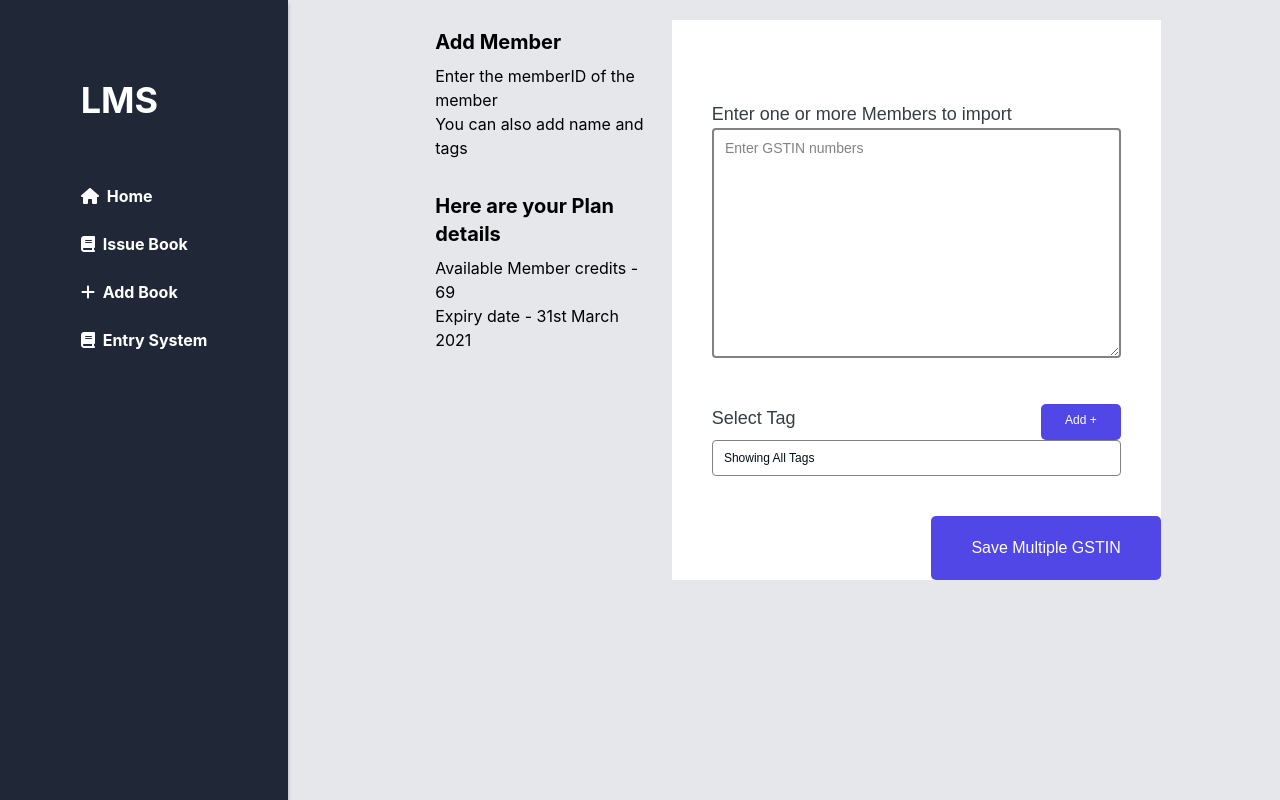
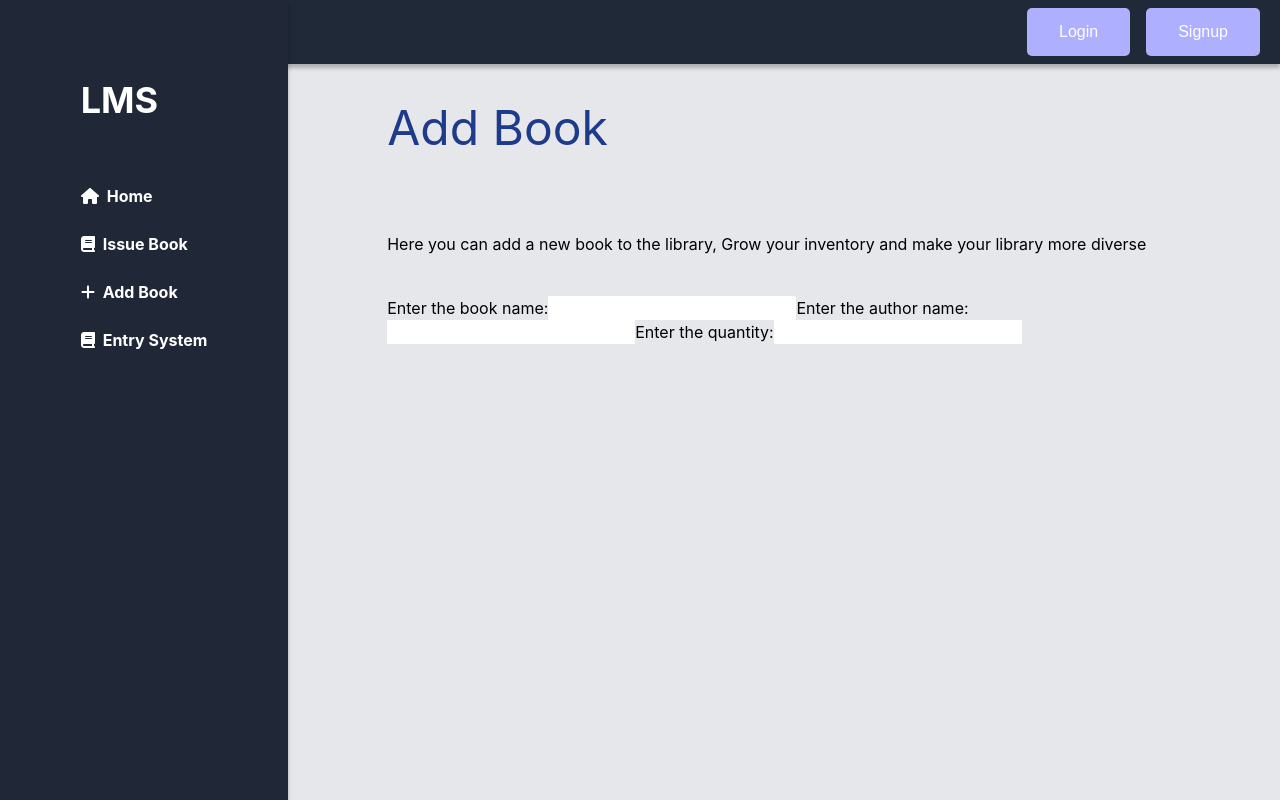
Before and after one commit to grvsh02/Library-management-system, a React (Create React App) app in the folder shakti/: page /add in a window 1280 px wide. Built offline with nearby package versions, Linux system fonts and the light colour scheme.

Commit message:
ui additions

```diff
--- a/shakti/src/App.tsx
+++ b/shakti/src/App.tsx
@@ -8,6 +8,7 @@ import 'react-toastify/dist/ReactToastify.css';
 const App = () => {
     return (
         <div className="bg-gray-200 flex flex-col w-full min-h-screen">
+            <NavBar/>
             <Sidebar/>
             <div className="h-full flex justify-center pl-72">
                 <div className="w-4/5">
--- a/shakti/src/components/button.tsx
+++ b/shakti/src/components/button.tsx
@@ -21,7 +21,7 @@ type ButtonContainerProps = {
 }
 
 const ButtonContainer = styled('span')<ButtonContainerProps>`
-  background: #5146e6;
+  background: #afafff;
   color: #fff;
   border-radius: 0.3125rem;
   display: ${props => props.inline ? 'inline-block' : 'flex'};
--- a/shakti/src/components/navbar.tsx
+++ b/shakti/src/components/navbar.tsx
@@ -5,7 +5,7 @@ import Button from "./button";
 const NavBarContainer = styled('div')`
   height: 64px;
   width: 100%;
-  background: darkblue;
+  background: #202937;
   box-shadow: 0px 4px 4px rgba(0, 0, 0, 0.25);
   display: flex;
   flex-direction: row;
@@ -16,6 +16,8 @@ const NavBarContainer = styled('div')`
 
 const TabContainer = styled('div')`
     display: flex;
+  flex-direction: row;
+  gap: 1rem;
 `;
 
 const NavIcons = styled('div')`
@@ -29,20 +31,19 @@ const Logo = styled('div')`
   }
 `;
 
-const items = ["Manage your Librarian"]
+const items = ["Login","Signup"]
 
 const NavBar = () => {
     return (
         <NavBarContainer>
             <div>
                 <TabContainer>
-                    {items?.map((item, index: any) => {
-                        return (
-                            <Button className='m-2'  type="selected">
-                                {item}
-                            </Button>
-                        )
-                    })}
+                    <Button className='xs'  type="primary">
+                        Login
+                    </Button>
+                    <Button className='xs'  type="primary">
+                        Signup
+                    </Button>
                 </TabContainer>
             </div>
         </NavBarContainer>
--- a/shakti/src/main.tsx
+++ b/shakti/src/main.tsx
@@ -3,13 +3,14 @@ import { Routes, Route } from 'react-router-dom';
 import issue from "./pages/issue";
 import AddPage from './pages/add';
 import ViewPage from './pages/view';
+import Issue from "./pages/issue";
 
 const Main = () => {
     return (
         <Routes>
             <Route path='/add' element={<AddPage/>}></Route>
             <Route path='/' element={<ViewPage/>}></Route>
-            {/*<Route path='/issue' element={<issue/>}></Route>*/}
+            <Route path='/issue' element={<Issue/>}></Route>
         </Routes>
     );
 }
--- a/shakti/src/pages/add/index.tsx
+++ b/shakti/src/pages/add/index.tsx
@@ -32,59 +32,26 @@ const AddPage = () => {
     }
 
     return (
-        <div className="flex flex-row h-full">
-            <div className="w-1/3 pl-10 pt-5 items-center">
-                <div className="">
-                    <div className="mb-8">
-                        <div className="text-xl font-bold m-2">Add Member</div>
-                        <div className="m-2">
-                            Enter the memberID of the member<br/>
-                            You can also add name and tags
-                        </div>
-                    </div>
-                    <div className="mb-4">
-                        <div className="text-xl font-bold m-2">Here are your Plan details</div>
-                        <div className="m-2">
-                            Available Member credits - 69 <br/>
-                            Expiry date - 31st March 2021<br/>
-                        </div>
-                    </div>
-                </div>
-            </div>
-            <div className="w-2/3 h-full">
-                <Card className="m-5">
-                    <div className="p-10 align-middle h-full">
-                        <LabelTextInput label="Enter one or more Members to import" type="text" className="mt-10" placeholder="Enter GSTIN numbers"/>
-                        <Dropdown
-                            label="Select Tag"
-                            className="mt-10"
-                            placeholder="Showing All Tags"
-                            items={[{"name": "sample"},{"name": "URLs"}]}
-                            hasButton={true}
-                            buttonText="Add +"
-                            onButtonClick={() => {setIsOpen(true)}}
-                        />
-                        {/*<div className="mt-10">*/}
-                        {/*    Paste all the client GSTIN in the box which you like to import. Each GSTIN should be in a new line.<br/>*/}
-                        {/*    QRMP prefrences along with GST return status from Jan 2021 till date will be imported automatically.*/}
-                        {/*</div>*/}
-                    </div>
-                    <div className="flex justify-end">
-                        <Button className='m-2' onClick={handleSave}>
-                            Save Multiple GSTIN
-                        </Button>
-                    </div>
-                </Card>
-            </div>
-            <Modal isOpen={isOpen} onClose={() => setIsOpen(false)}>
-                <div className="text-2xl font-semibold">Add Tags</div>
-                <div className="text-lg mt-5"><TagsInput/></div>
-                <div className="flex justify-end mt-10">
-                    <Button className="mr-5" onClick={() => setIsOpen(false)}>Cancel</Button>
-                    <Button className="bg-red-500" onClick={() => {handleAdd()}}>Add</Button>
-                </div>
-            </Modal>
-        </div>
+       <div>
+           <div className="text-5xl py-10 text-blue-900">
+               Add Book
+           </div>
+           <div className="py-10">
+                Here you can add a new book to the library, Grow your inventory and make your library more diverse
+           </div>
+           <form>
+               <label>Enter the book name:
+                   <input type="text" />
+               </label>
+               <label>Enter the author name:
+                   <input type="text" />
+               </label>
+                <label>Enter the quantity:
+                     <input type="number" />
+                </label>
+           </form>
+
+       </div>
     );
 }
 
--- /dev/null
+++ b/shakti/src/pages/login/index.tsx
@@ -0,0 +1 @@
+import React from 'react';
```
